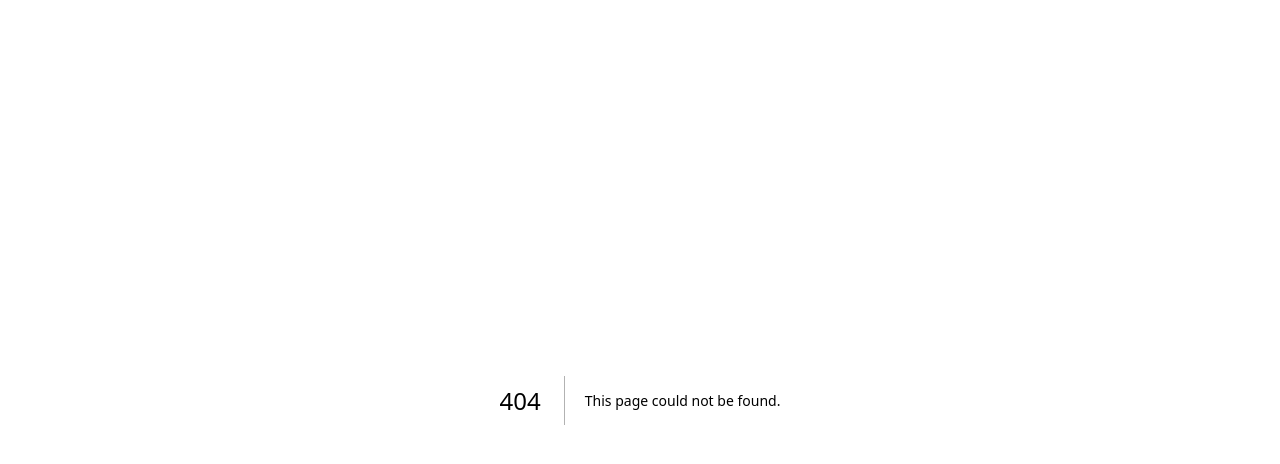
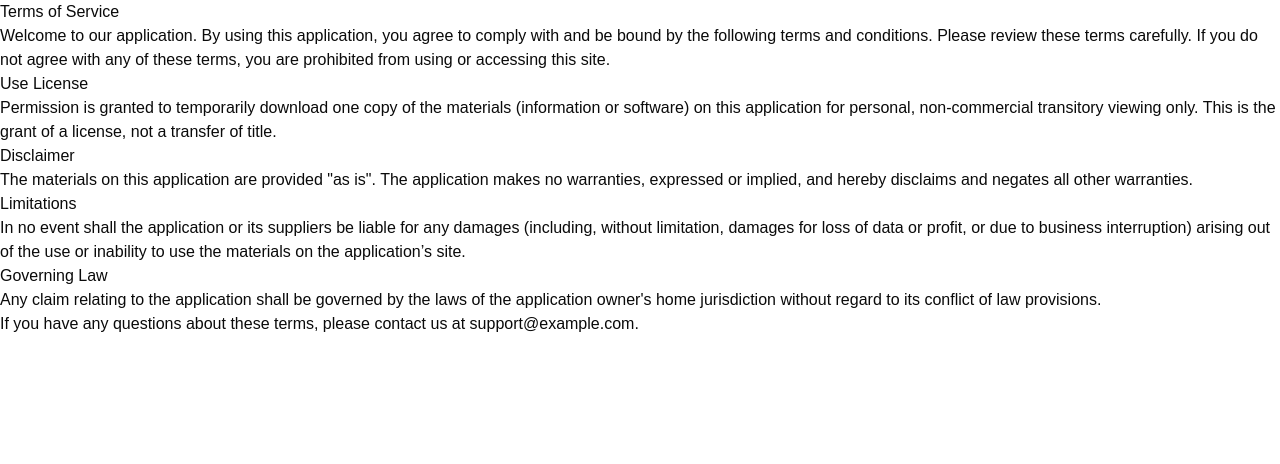
Before and after one commit to Amon20044/blackposition, a Next.js app: page /terms in a window 1280 px wide. Before the commit this address had no page. Shown: the top 464 px of the page. Built offline with nearby package versions, Linux system fonts and the light colour scheme.

Commit message:
Privacy policy and terms of service

```diff
--- /dev/null
+++ b/src/app/privacy/page.tsx
@@ -0,0 +1,23 @@
+export default function Privacy() {
+    return (
+        <>
+            <h1>Privacy Policy</h1>
+            <p>Your privacy is important to us. It is our policy to respect your privacy regarding any information we
+                may collect from you across our website.</p>
+            <p>We only ask for personal information when we truly need it to provide a service to you. We collect it by
+                fair and lawful means, with your knowledge and consent. We also let you know why we’re collecting it and
+                how it will be used.</p>
+            <p>We only retain collected information for as long as necessary to provide you with your requested service.
+                What data we store, we’ll protect within commercially acceptable means to prevent loss and theft, as
+                well as unauthorised access, disclosure, copying, use or modification.</p>
+            <p>We don’t share any personally identifying information publicly or with third-parties, except when
+                required to by law.</p>
+            <p>Our website may link to external sites that are not operated by us. Please be aware that we have no
+                control over the content and practices of these sites, and cannot accept responsibility or liability for
+                their respective privacy policies.</p>
+            <p>You are free to refuse our request for your personal information, with the understanding that we may be
+                unable to provide you with some of your desired
+                services.</p>
+        </>
+    )
+}
--- /dev/null
+++ b/src/app/terms/page.tsx
@@ -0,0 +1,30 @@
+export default function Terms() {
+    return (
+        <div>
+            <h1>Terms of Service</h1>
+            <p>Welcome to our application. By using this application, you agree to comply with and be bound by the
+                following terms and conditions. Please review these terms carefully. If you do not agree with any of
+                these terms, you are prohibited from using or accessing this site.</p>
+
+            <h2>Use License</h2>
+            <p>Permission is granted to temporarily download one copy of the materials (information or software) on this
+                application for personal, non-commercial transitory viewing only. This is the grant of a license, not a
+                transfer of title.</p>
+
+            <h2>Disclaimer</h2>
+            <p>The materials on this application are provided "as is". The application makes no warranties, expressed or
+                implied, and hereby disclaims and negates all other warranties.</p>
+
+            <h2>Limitations</h2>
+            <p>In no event shall the application or its suppliers be liable for any damages (including, without
+                limitation, damages for loss of data or profit, or due to business interruption) arising out of the use
+                or inability to use the materials on the application’s site.</p>
+
+            <h2>Governing Law</h2>
+            <p>Any claim relating to the application shall be governed by the laws of the application owner's home
+                jurisdiction without regard to its conflict of law provisions.</p>
+
+            <p>If you have any questions about these terms, please contact us at support@example.com.</p>
+        </div>
+    );
+}
```
